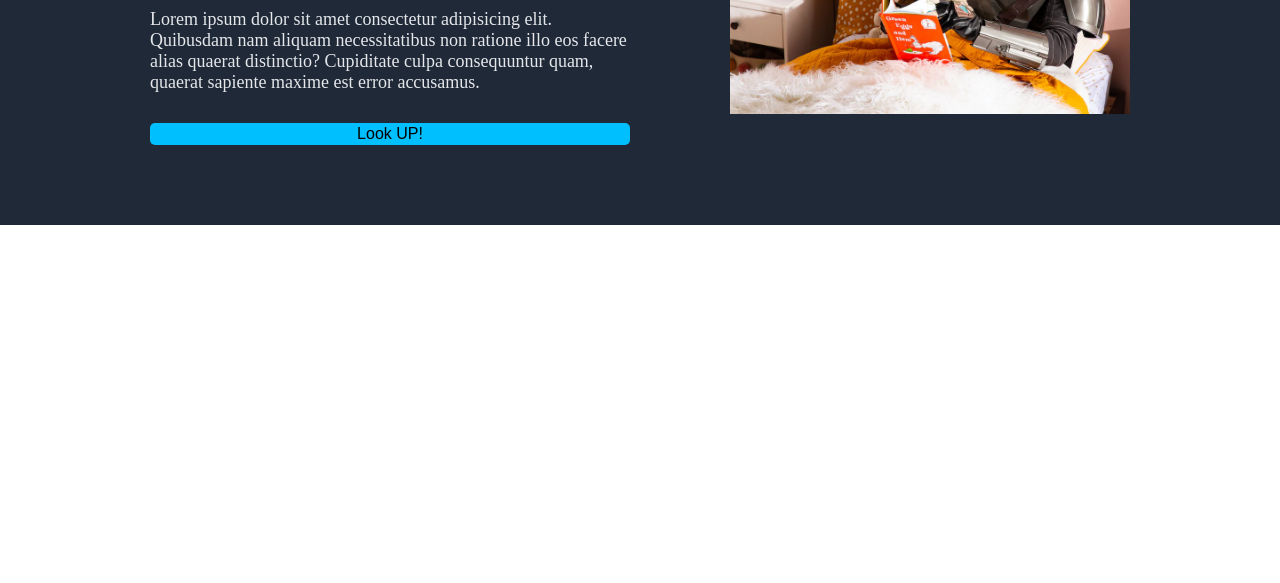
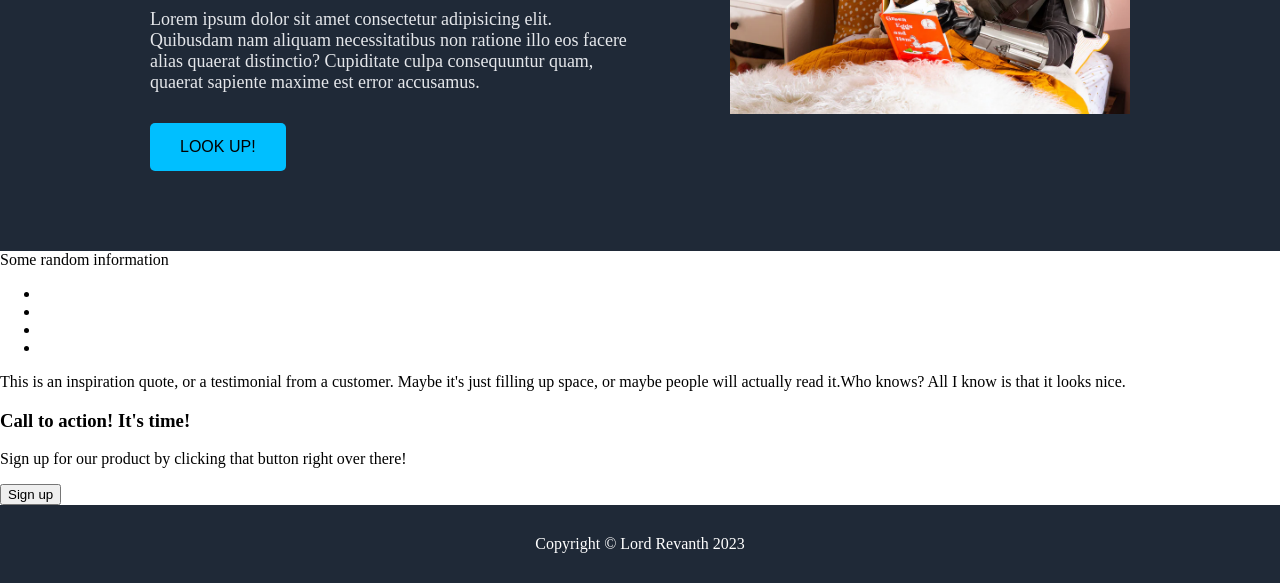
Before and after one commit to Revanthrockie/Star-Wars, a plain HTML site: page index.html in a window 1280 px wide. Shown: the part 322-905 px from the top of the page. Before the commit the page ends 800 px from the top, so only its background shows below. Drawn offline with Linux system fonts and the light colour scheme.

Commit message:
content added

```diff
--- a/index.html
+++ b/index.html
@@ -20,7 +20,7 @@
             <div class="left-h">
                 <div class="text-head">THE MANDALORIAN AND GROGU</div>
                 <div class="text-head-2">Lorem ipsum dolor sit amet consectetur adipisicing elit. Quibusdam nam aliquam necessitatibus non ratione illo eos facere alias quaerat distinctio? Cupiditate culpa consequuntur quam, quaerat sapiente maxime est error accusamus.</div>
-                <button>Look UP!</button>
+                <button>look up!</button>
             </div>
             <div class="right-h">
                 <img class="image-h-tag"src="./images/photo-1643316385332-d5581ad4d274.webp">
@@ -29,7 +29,30 @@
     </div>
 
     <div class="content"></div>
+        <div class="random information">
+            <div class="title">Some random information</div>
+            <div class="boxes">
+                <ul>
+                    <li></li>
+                    <li></li>
+                    <li></li>
+                    <li></li>
+                </ul>
+            </div>
+            <div class="quotes">This is an inspiration quote, or a testimonial from a customer. Maybe it's just filling up space, or maybe people will actually read it.Who knows? All I know is that it looks nice.</div>
+            <div class="Newsletteer">
+                <div class="N-txt">
+                <h3>Call to action! It's time!</h3>
+                <p>Sign up for our product by clicking that button right over there!</p>
+                </div>
+                <div class="btn"><button>Sign up</button>
+                </div>
 
-    <div class="footer"></div>
+            </div>
+        </div>
+
+    <div class="footer">
+        <div class="footer-txt">copyright © lord revanth 2023 </div>
+    </div>
 </body>
 </html>
--- a/style.css
+++ b/style.css
@@ -1,6 +1,7 @@
 body{
     margin: 0px;
     padding: 0px;
+    box-sizing: border-box;
 }
 
 /* ========= header ========== */
@@ -61,7 +62,9 @@ body{
     border-radius: 5px;
     font-size: 16px;
     display: inline-block;
-    padding: 2px 30px;
+    padding: 15px 30px;
+    max-width: max-content;
+    text-transform:uppercase;
 }
   .image-h-tag{
     width: 400px;
@@ -69,3 +72,26 @@ body{
     object-fit: cover;
     object-position: center;
  }
+
+
+/* ============ content ============ */
+
+
+
+
+
+
+
+
+ /* =============footer =========== */
+ .footer{
+    background-color: #1F2937;
+    margin-bottom: 0px;
+ }
+ .footer-txt{
+    color:white;
+    text-align: center;
+    padding: 30px 0px;
+    text-transform: capitalize;
+    font-family: "Hero";
+}
```
Also changed, not shown: images/01.png (added), images/02.png (added).
